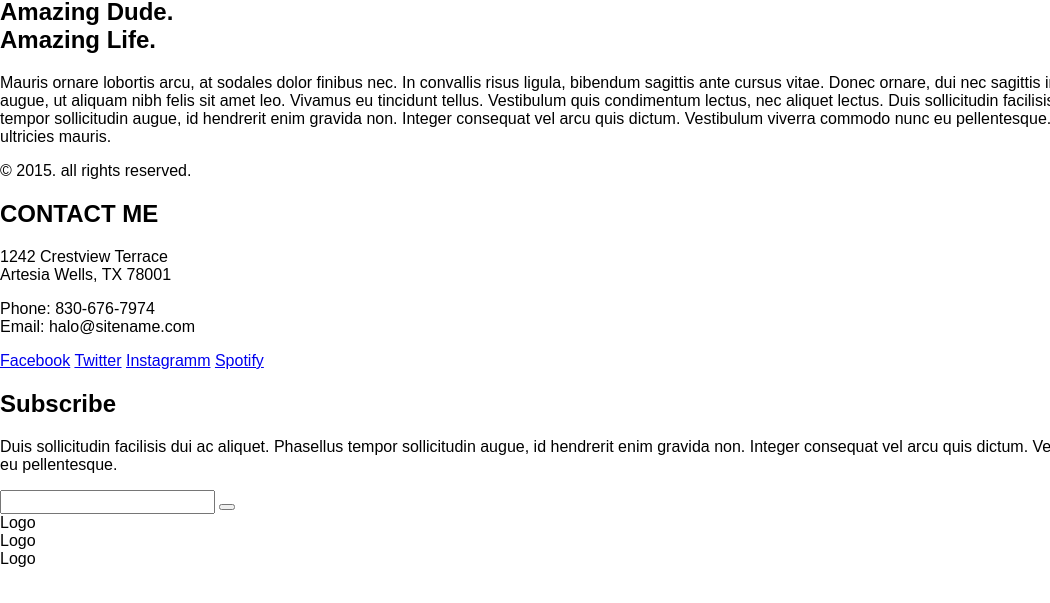
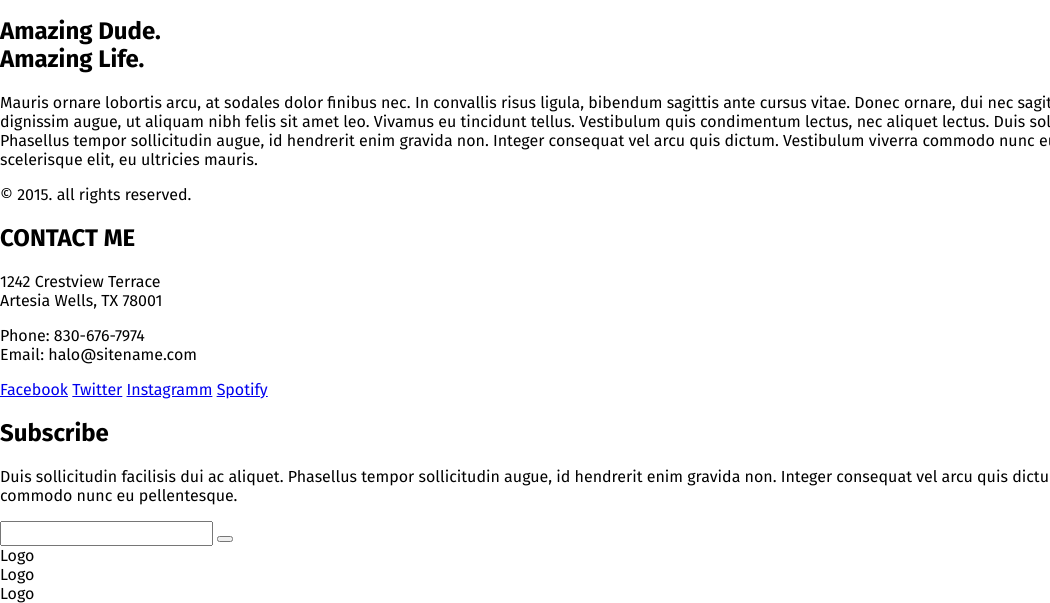
Before and after one commit to alekseyleonov/Amazing, a plain HTML site: page index.html in a window 1280 px wide. Shown: the part 753-1356 px from the top of the page, without its empty margins (0-1050 px from the left). Before the commit the page ends 1321 px from the top, so only its background shows below. Drawn offline with Linux system fonts and the light colour scheme; files that its build step writes are made by us from their sources.

Commit message:
Добавлен шрифт страницы
- Добавлен шрифт страницы

```diff
--- a/css/main.css
+++ b/css/main.css
@@ -0,0 +1,3 @@
+body{
+  font-family: 'Fira Sans', sans-serif;
+}
--- a/index.html
+++ b/index.html
@@ -3,8 +3,9 @@
 <head>
   <meta charset="UTF-8">
   <title>Amazing!</title>
+  <link href="https://fonts.googleapis.com/css?family=Fira+Sans:300,400,700&subset=cyrillic" rel="stylesheet">
   <link rel="stylesheet" href="css\normalize.css">
-  <link rel="stylesheet" href="main.css">
+  <link rel="stylesheet" href="css\main.css">
 </head>
 <body>
   <main>
```
